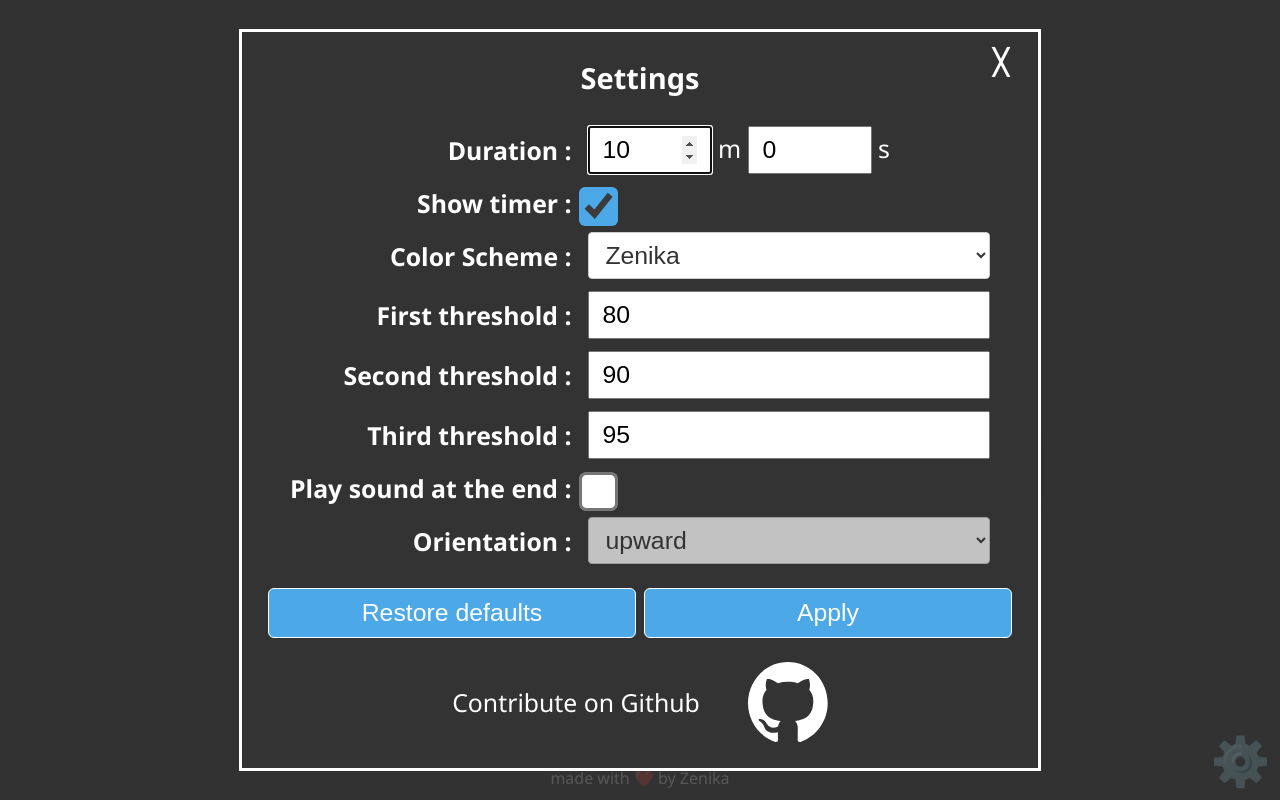
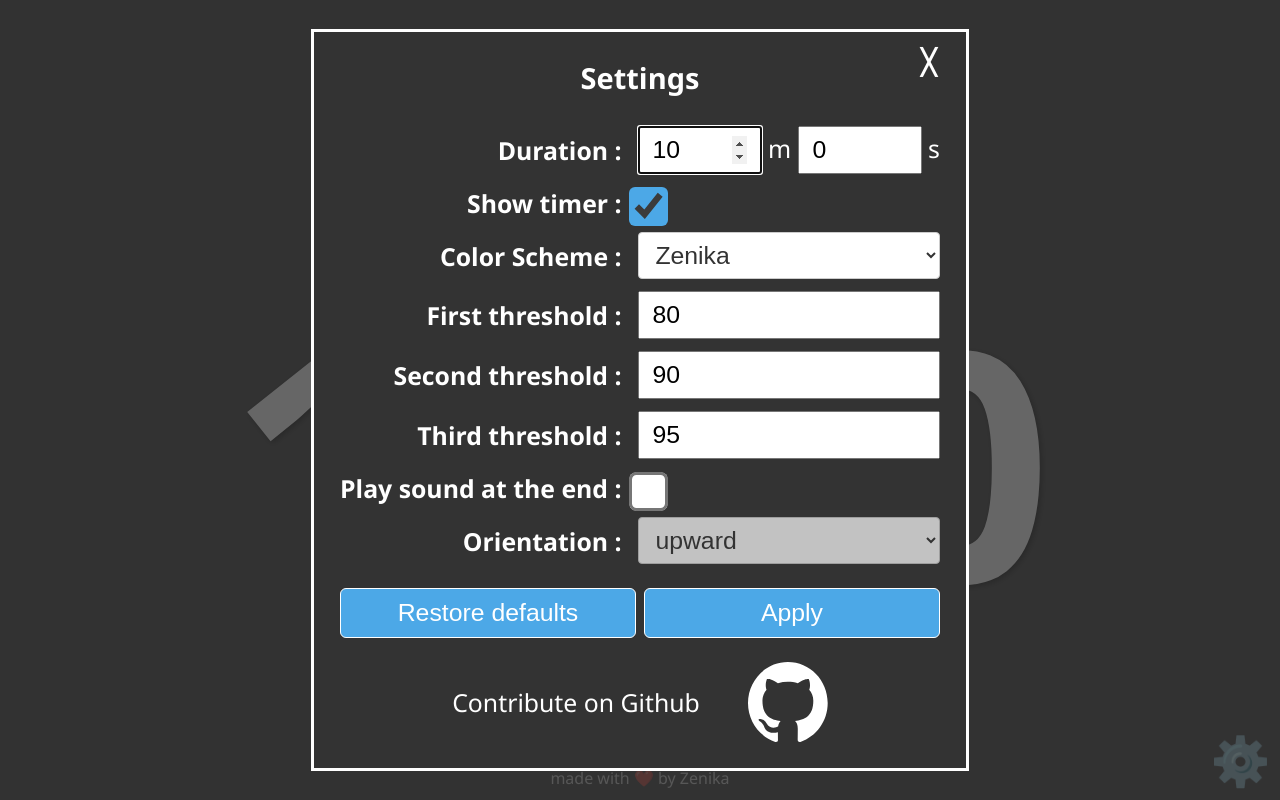
Before and after one commit to zenika-open-source/clepsydre, a website: page index.html in a window 1280 px wide. Both pictures are taken after a click on the button "⚙️". Drawn offline with Linux system fonts and the light colour scheme.

Commit message:
Revert ":bug: replace fixed max-width in pixels"
This reverts commit cf8f9472d46d1afb43d44602f327d717af8fb19c.

```diff
--- a/css/style.css
+++ b/css/style.css
@@ -139,7 +139,7 @@ body {
   font-size: calc(1vw + 1vh + 0.5vmin);
   padding: 2vmax;
   width: 80vw;
-  max-width: 30em;
+  max-width: 600px;
   background-color: #333333;
   z-index: 50;
 
```
